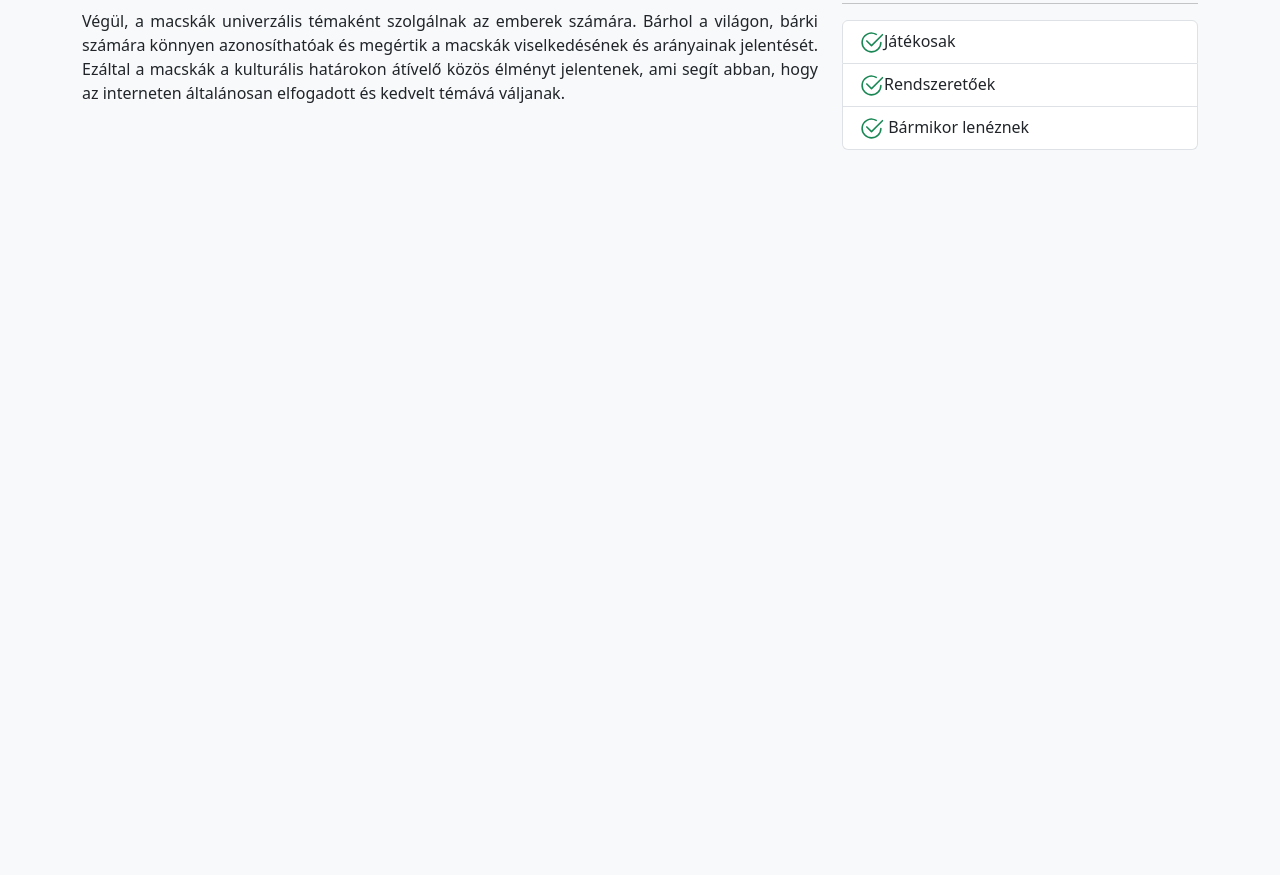
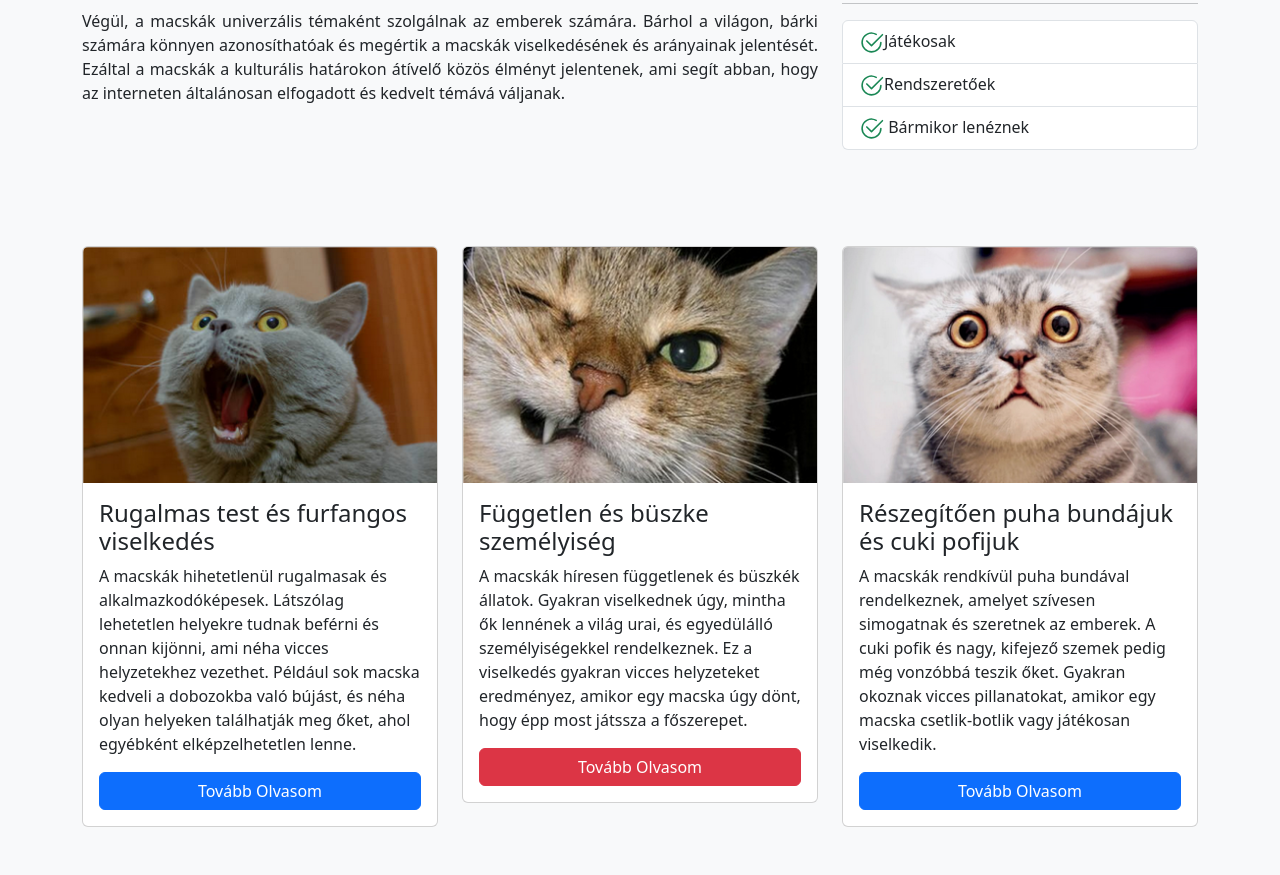
Before and after one commit to molnarjEtvs/cicas, a plain HTML site: page index.html in a window 1280 px wide. Shown: the part 437-1312 px from the top of the page. Before the commit the page ends 800 px from the top, so only its background shows below. Drawn offline with nearby package versions, Linux system fonts and the light colour scheme.

Commit message:
1.szekcio:kész

```diff
--- a/index.html
+++ b/index.html
@@ -31,9 +31,18 @@
             <div class="col-12 col-md-8">
                 <main>
                     <h2>Miért a macskák az internet urai?</h2>
-                    <p class="myJustiFy">Először is, a <b>macskák</b> különleges viselkedése és <u>aranyos</u> megjelenése <i>vonzza</i> az embereket. A legtöbb macskatartó szívesen osztja meg házi kedvenceinek vicces és aranyos pillanatait az interneten, és ez a tartalom gyorsan virálissá válhat.</p>
-                    <p class="myJustiFy">Másodszor, a macskákról készült tartalmak könnyen megoszthatók és szórakoztatóak. A rövid videók és képek, amelyek a macskák cselekedeteit rögzítik, gyakran viccesek és szórakoztatóak, így az emberek szívesen megosztják ezeket a tartalmakat közösségi média platformokon és más online fórumokon.</p>
-                    <p class="myJustiFy">Végül, a macskák univerzális témaként szolgálnak az emberek számára. Bárhol a világon, bárki számára könnyen azonosíthatóak és megértik a macskák viselkedésének és arányainak jelentését. Ezáltal a macskák a kulturális határokon átívelő közös élményt jelentenek, ami segít abban, hogy az interneten általánosan elfogadott és kedvelt témává váljanak.</p>
+                    <p class="myJustiFy">Először is, a <b>macskák</b> különleges viselkedése és <u>aranyos</u>
+                        megjelenése <i>vonzza</i> az embereket. A legtöbb macskatartó szívesen osztja meg házi
+                        kedvenceinek vicces és aranyos pillanatait az interneten, és ez a tartalom gyorsan virálissá
+                        válhat.</p>
+                    <p class="myJustiFy">Másodszor, a macskákról készült tartalmak könnyen megoszthatók és
+                        szórakoztatóak. A rövid videók és képek, amelyek a macskák cselekedeteit rögzítik, gyakran
+                        viccesek és szórakoztatóak, így az emberek szívesen megosztják ezeket a tartalmakat közösségi
+                        média platformokon és más online fórumokon.</p>
+                    <p class="myJustiFy">Végül, a macskák univerzális témaként szolgálnak az emberek számára. Bárhol a
+                        világon, bárki számára könnyen azonosíthatóak és megértik a macskák viselkedésének és arányainak
+                        jelentését. Ezáltal a macskák a kulturális határokon átívelő közös élményt jelentenek, ami segít
+                        abban, hogy az interneten általánosan elfogadott és kedvelt témává váljanak.</p>
                 </main>
             </div>
             <div class="col-12 col-md-4">
@@ -46,22 +55,22 @@
                     </p>
                     <hr>
                     <ul class="list-group">
-                        <li class="list-group-item"><svg xmlns="http://www.w3.org/2000/svg" width="25" height="25" fill="currentColor"
-                            class="bi bi-check2-circle text-success" viewBox="0 0 16 16">
+                        <li class="list-group-item"><svg xmlns="http://www.w3.org/2000/svg" width="25" height="25"
+                                fill="currentColor" class="bi bi-check2-circle text-success" viewBox="0 0 16 16">
                                 <path
                                     d="M2.5 8a5.5 5.5 0 0 1 8.25-4.764.5.5 0 0 0 .5-.866A6.5 6.5 0 1 0 14.5 8a.5.5 0 0 0-1 0 5.5 5.5 0 1 1-11 0" />
                                 <path
                                     d="M15.354 3.354a.5.5 0 0 0-.708-.708L8 9.293 5.354 6.646a.5.5 0 1 0-.708.708l3 3a.5.5 0 0 0 .708 0z" />
                             </svg>Játékosak</li>
-                        <li class="list-group-item"><svg xmlns="http://www.w3.org/2000/svg" width="25" height="25" fill="currentColor"
-                            class="bi bi-check2-circle text-success" viewBox="0 0 16 16">
+                        <li class="list-group-item"><svg xmlns="http://www.w3.org/2000/svg" width="25" height="25"
+                                fill="currentColor" class="bi bi-check2-circle text-success" viewBox="0 0 16 16">
                                 <path
                                     d="M2.5 8a5.5 5.5 0 0 1 8.25-4.764.5.5 0 0 0 .5-.866A6.5 6.5 0 1 0 14.5 8a.5.5 0 0 0-1 0 5.5 5.5 0 1 1-11 0" />
                                 <path
                                     d="M15.354 3.354a.5.5 0 0 0-.708-.708L8 9.293 5.354 6.646a.5.5 0 1 0-.708.708l3 3a.5.5 0 0 0 .708 0z" />
                             </svg>Rendszeretőek</li>
-                        <li class="list-group-item"><svg xmlns="http://www.w3.org/2000/svg" width="25" height="25" fill="currentColor"
-                            class="bi bi-check2-circle text-success" viewBox="0 0 16 16">
+                        <li class="list-group-item"><svg xmlns="http://www.w3.org/2000/svg" width="25" height="25"
+                                fill="currentColor" class="bi bi-check2-circle text-success" viewBox="0 0 16 16">
                                 <path
                                     d="M2.5 8a5.5 5.5 0 0 1 8.25-4.764.5.5 0 0 0 .5-.866A6.5 6.5 0 1 0 14.5 8a.5.5 0 0 0-1 0 5.5 5.5 0 1 1-11 0" />
                                 <path
@@ -73,7 +82,43 @@
         </div>
     </div>
 
+    <section class="container-fluid mt-5 py-5">
+        <div class="container">
 
+            <div class="row">
+                <div class="col-12 col-md-6 col-lg-4">
+                    <div class="card">
+                        <img class="card-img-top" src="./img/macska_1.png" alt="Card image">
+                        <div class="card-body">
+                            <h4 class="card-title">Rugalmas test és furfangos viselkedés</h4>
+                            <p class="card-text">A macskák hihetetlenül rugalmasak és alkalmazkodóképesek. Látszólag lehetetlen helyekre tudnak beférni és onnan kijönni, ami néha vicces helyzetekhez vezethet. Például sok macska kedveli a dobozokba való bújást, és néha olyan helyeken találhatják meg őket, ahol egyébként elképzelhetetlen lenne.</p>
+                            <a href="#" class="btn btn-primary w-100">Tovább Olvasom</a>
+                        </div>
+                    </div>
+                </div>
+                <div class="col-12 col-md-6 col-lg-4">
+                    <div class="card">
+                        <img class="card-img-top" src="./img/macska_2.png" alt="Card image">
+                        <div class="card-body">
+                            <h4 class="card-title">Független és büszke személyiség</h4>
+                            <p class="card-text">A macskák híresen függetlenek és büszkék állatok. Gyakran viselkednek úgy, mintha ők lennének a világ urai, és egyedülálló személyiségekkel rendelkeznek. Ez a viselkedés gyakran vicces helyzeteket eredményez, amikor egy macska úgy dönt, hogy épp most játssza a főszerepet.</p>
+                            <a href="#" class="btn btn-danger w-100">Tovább Olvasom</a>
+                        </div>
+                    </div>
+                </div>
+                <div class="col-12 col-md-12 col-lg-4">
+                    <div class="card">
+                        <img class="card-img-top" src="./img/macska_3.png" alt="Card image">
+                        <div class="card-body">
+                            <h4 class="card-title">Részegítően puha bundájuk és cuki pofijuk</h4>
+                            <p class="card-text">A macskák rendkívül puha bundával rendelkeznek, amelyet szívesen simogatnak és szeretnek az emberek. A cuki pofik és nagy, kifejező szemek pedig még vonzóbbá teszik őket. Gyakran okoznak vicces pillanatokat, amikor egy macska csetlik-botlik vagy játékosan viselkedik.</p>
+                            <a href="#" class="btn btn-primary w-100">Tovább Olvasom</a>
+                        </div>
+                    </div>
+                </div>
+            </div>
+        </div>
+    </section>
 
     <footer>
 
```
Lines whose indentation alone changed are shown as unchanged.
